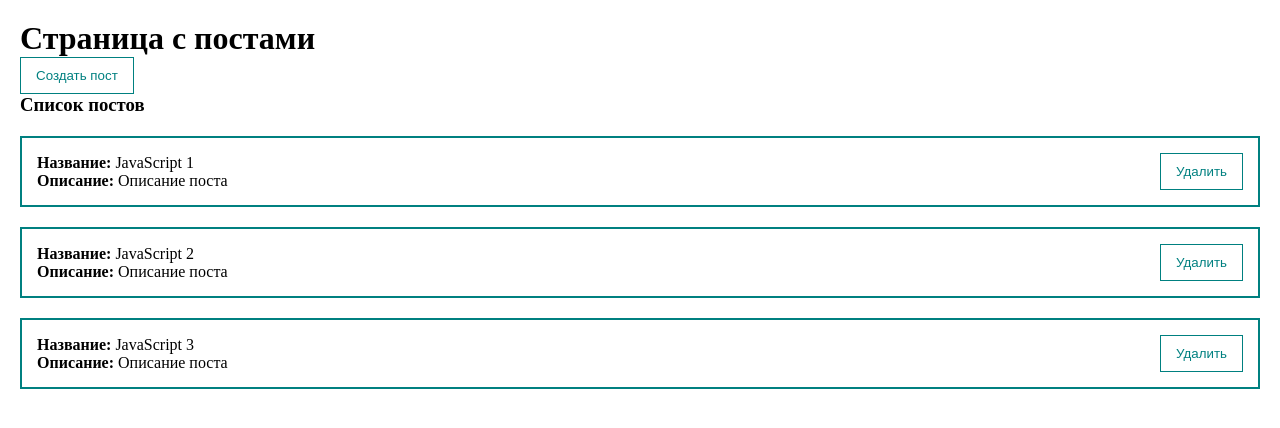
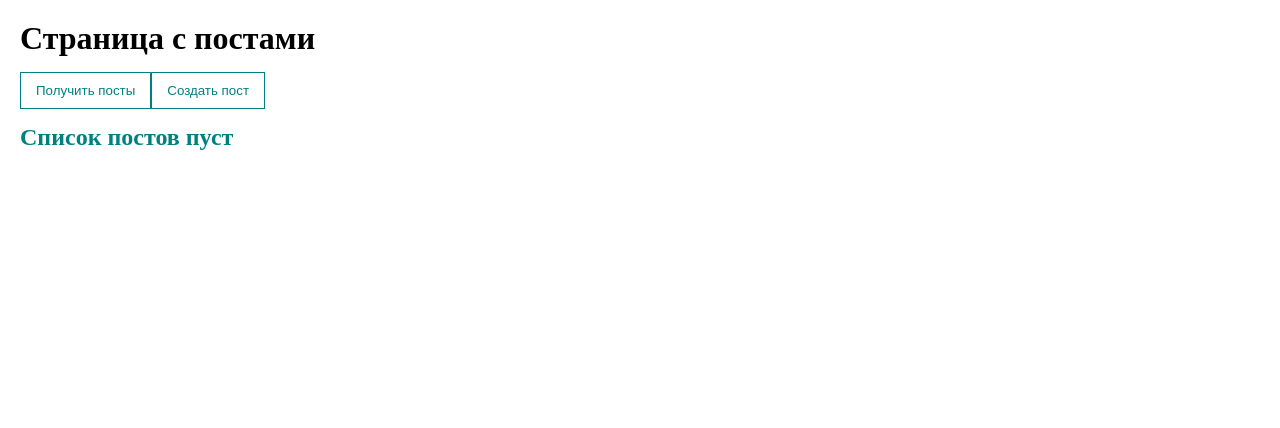
Before and after one commit to nsokolova0399/vue_learning, a Vue app: page / in a window 1280 px wide. Shown: the top 428 px of the page. Built offline with nearby package versions, Linux system fonts and the light colour scheme.

Commit message:
Getting posts

```diff
--- a/src/App.vue
+++ b/src/App.vue
@@ -1,7 +1,8 @@
 <template>
     <div class="app">
         <h1>Страница с постами</h1>
-        <my-button @click="showDialog">Создать пост</my-button>
+        <my-button @click="fetchPosts">Получить посты</my-button>
+        <my-button @click="showDialog" style="margin: 15px 0;">Создать пост</my-button>
         <my-dialog v-model:show="dialogVisible">
             <post-form
                 @create="createPost"
@@ -18,22 +19,16 @@
 <script>
     import PostForm from "@/components/PostForm";
     import PostList from "@/components/PostList";
-    import MyDialog from "@/components/UI/MyDialog";
-    import MyButton from "@/components/UI/MyButton";
+    import axios from "axios";
     export default {
         components:{
-            MyButton,
-            MyDialog,
             PostForm, PostList
         },
         data(){
             return{
-                posts: [
-                    {id: 1, title: 'JavaScript 1', body: 'Описание поста'},
-                    {id: 2, title: 'JavaScript 2', body: 'Описание поста'},
-                    {id: 3, title: 'JavaScript 3', body: 'Описание поста'},
-                ],
+                posts: [],
                 dialogVisible: false,
+                modificatorValue:''
             }
         },
         methods:{
@@ -46,6 +41,15 @@
             },
             showDialog(){
                 this.dialogVisible=true;
+            },
+            //будем заимодейстровать с сервером, используя библиотеку аксиос
+            async fetchPosts(){
+                try{
+                    const response = await axios.get('https://jsonplaceholder.typicode.com/posts?_limit=10');
+                    this.posts = response.data;
+                }catch(e){
+                    alert('Ошибка');
+                }
             }
         },
     }
```
